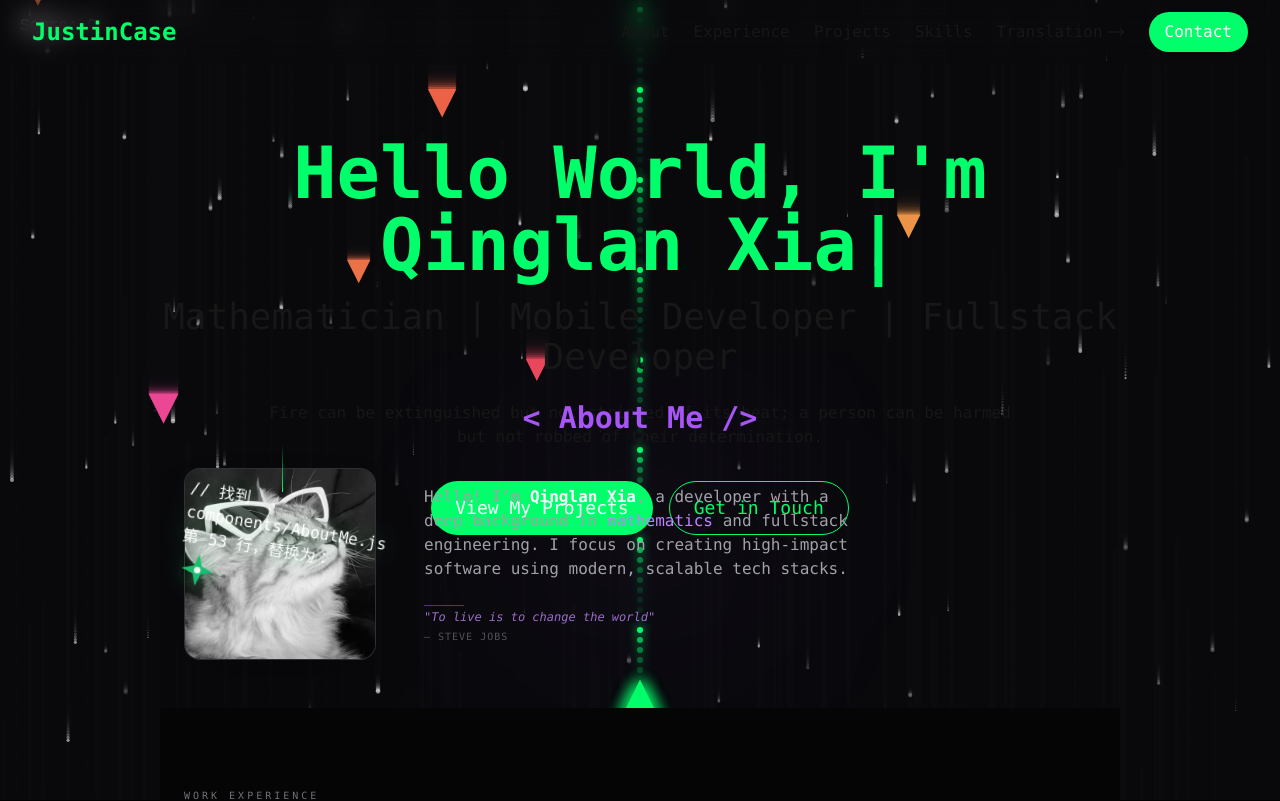
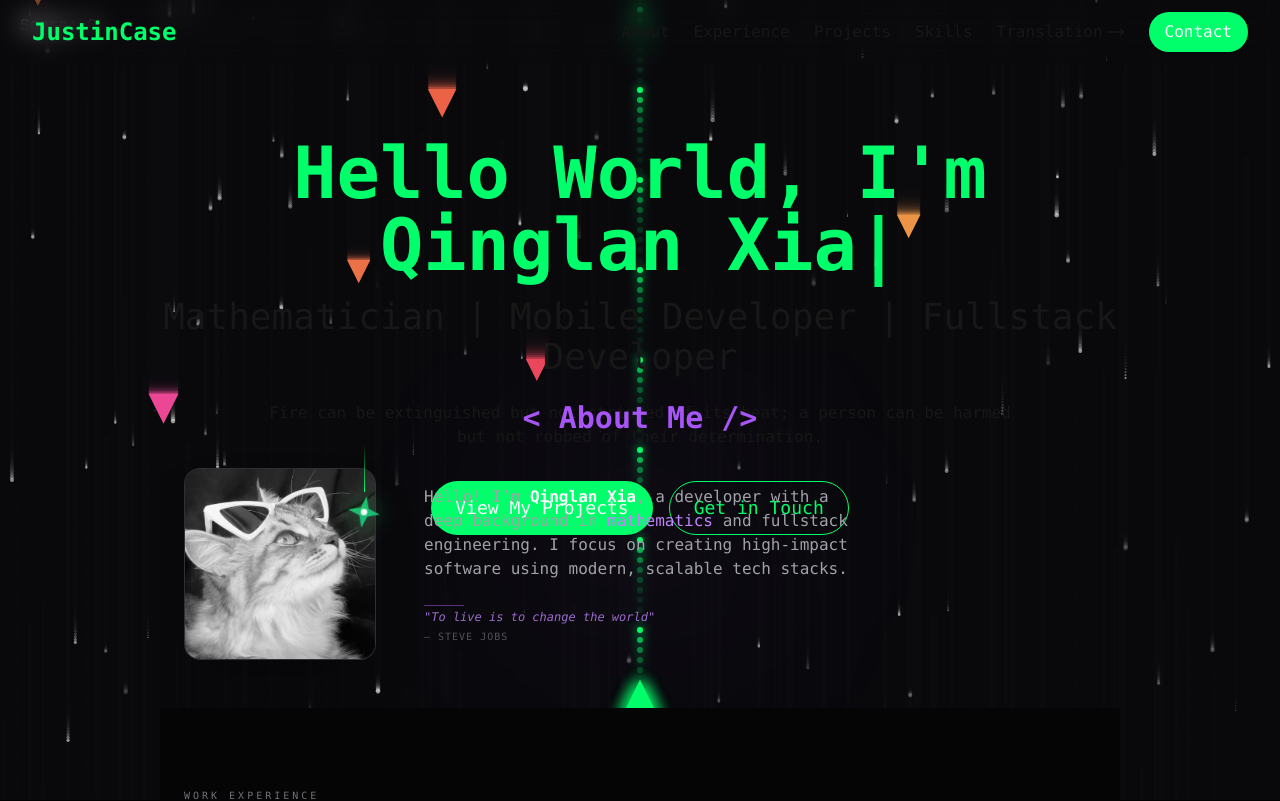
Before and after one commit to JusArthur/My-Protofolio, a Next.js app: page / in a window 1280 px wide. Shown: the top 801 px of the page. Built offline with nearby package versions, Linux system fonts and the light colour scheme.

Commit message:
Remove commented code in AboutMe component for cleaner implementation

```diff
--- a/components/AboutMe.js
+++ b/components/AboutMe.js
@@ -49,7 +49,6 @@ const AboutMe = () => {
                 filter: { repeat: Infinity, duration: 2, ease: "linear" },
               }}
             >
-              // 找到 components/AboutMe.js 第 53 行，替换为：
               <svg
                 viewBox="0 0 100 100"
                 className="w-[35px] h-[35px] md:w-[40px] md:h-[40px]" // 使用 Tailwind 处理响应式尺寸
```
